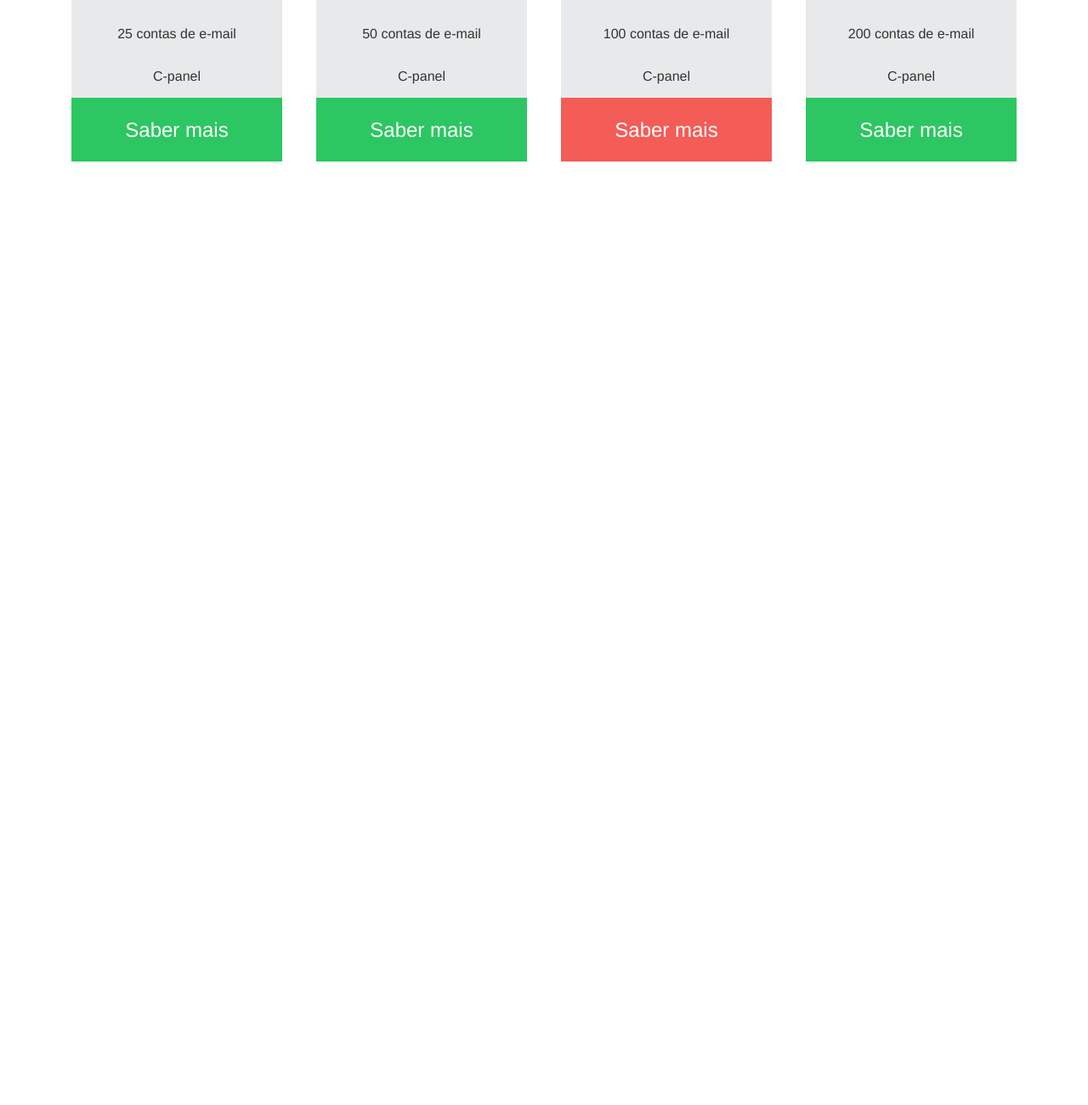
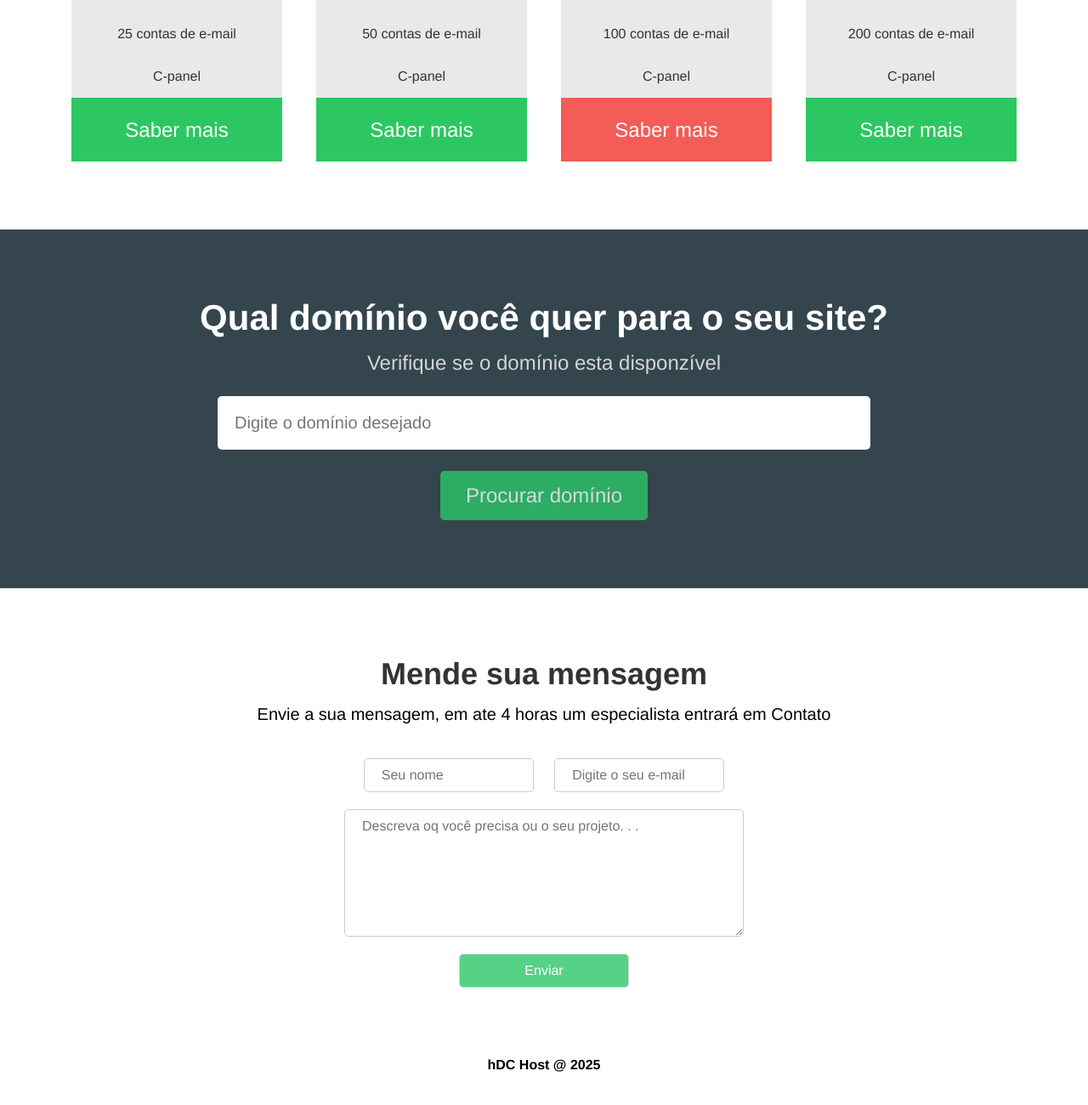
Before and after one commit to plpedreira/hdc-host, a plain HTML site: page index.html in a window 1280 px wide. Shown: the part 1311-2611 px from the top of the page at 85% size. Before the commit the page ends 1581 px from the top, so only its background shows below. Drawn offline with Linux system fonts and the light colour scheme.

Commit message:
adding search domin and footer

```diff
--- a/css/style.css
+++ b/css/style.css
@@ -199,8 +199,119 @@ nav {
     height: 75px;
     line-height: 75px;
     cursor: pointer;
+    transition: 0.5;
+}
+
+.plan .plan-btn:hover {
+    background-color: #26ae5d;
 }
 
 .plan .recomanded{
     background-color: #f45c57;
+    transition: 0.5;
 }
+
+.plan .plan-btn.recomanded:hover{
+    background-color: #c54a46;
+}
+
+/* search domain */
+.searchdomain-container{
+    background-color: #34454e;
+    text-align: center;
+    padding: 5rem 0;
+}
+
+.searchdomain-container h2{
+    color: #FFF;
+    font-size: 42px;
+    margin-bottom: 15px;
+}
+
+.searchdomain-container p{
+    color: #d5d5d5;
+    font-size: 24px;
+    margin-bottom: 25px;
+}
+
+.searchdomain-container input{
+    display: block;
+    border: none;
+    border-radius: 5px;
+    margin: 0 auto;
+}
+
+.searchdomain-container input[type="text"]{
+    width: 60%;
+    padding: 20px;
+    font-size: 20px;
+    margin-bottom: 25px;
+}
+
+.searchdomain-container input[type="submit"]{
+    background-color: #2cc76a;
+    padding: 15px 30px;
+    color: #FFF;
+    font-size: 24px;
+    cursor: pointer;
+    opacity: 0.8;
+    transition: 0.5s;
+}
+
+.searchdomain-container input[type="submit"]:hover{
+    opacity: 1;
+}
+
+/* contact fomr */
+.contact-container {
+    text-align: center;
+    padding: 5rem 0 2rem 0;
+}
+
+.contact-container h2{
+    font-size: 36px;
+    margin-bottom: 15px;
+}
+
+.contact-container p{
+    font-size: 20px;
+    margin-bottom: 40px;
+}
+
+.contact-container input,
+.contact-container textarea{
+    width: 200px;
+    padding: 10px 20px;
+    font-size: 16px;
+    border-radius: 5px;
+    border: 1px solid #ccc;
+    margin: 0 10px 20px;
+}
+
+.contact-container textarea{
+    display: block;
+    margin: 0 auto 20px;
+    width: 470px;
+    height: 150px;
+}
+
+.contact-container input[type="submit"] {
+    display: block;
+    margin: 0 auto;
+    background-color: #2cc76a;
+    color: #FFF;
+    cursor: pointer;
+    transition: 0.8s;
+    opacity: 0.8;
+}
+
+.contact-container input[type="submit"]:hover{
+    opacity: 1;
+}
+
+/* footer */
+footer{
+    text-align: center;
+    font-weight: bold;
+    margin: 50px 0 100px;
+}
--- a/index.html
+++ b/index.html
@@ -117,7 +117,28 @@
                     </div>
                 </div>
             </section>
+            <section class="searchdomain-container">
+                <h2>Qual domínio você quer para o seu site?</h2>
+                <p>Verifique se o domínio esta disponzível</p>
+                <form>
+                    <input type="text" name="domain" id="domain" placeholder="Digite o domínio desejado">
+                    <input type="submit" value="Procurar domínio">
+                </form>
+            </section>
+            <section class="contact-container">
+                <h2>Mende sua mensagem</h2>
+                <p>Envie a sua mensagem, em ate 4 horas um especialista entrará em Contato</p>
+                <form>
+                    <input type="text" name="name" id="name" placeholder="Seu nome">
+                    <input type="email" name="email" id="email" placeholder="Digite o seu e-mail">
+                    <textarea name="massage" id="massage" placeholder="Descreva oq você precisa ou o seu projeto. . ."></textarea>
+                    <input type="submit" value="Enviar">
+                </form>
+            </section>
         </main>
+        <footer>
+            <p>hDC Host @ 2025</p>
+        </footer>
     </div>
 </body>
 
```
